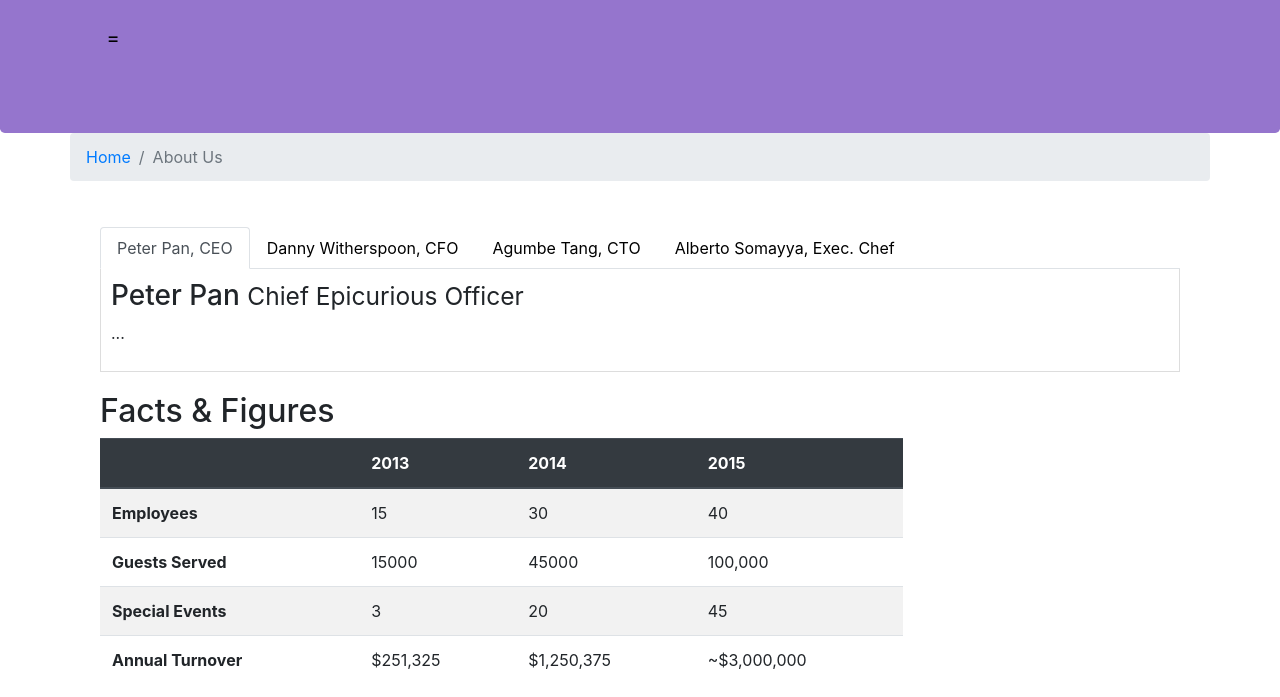
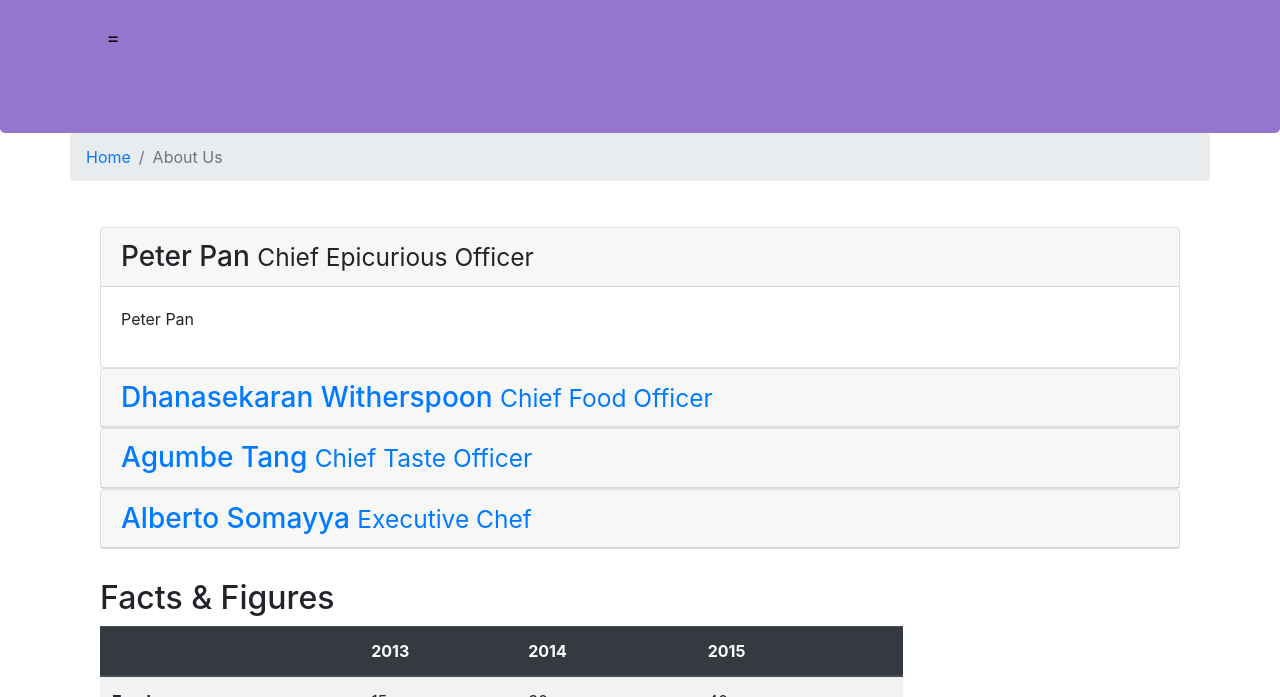
Before and after one commit to npmh310/exercise6_FER, a plain HTML site: page aboutus.html in a window 1280 px wide. Shown: the part 67-764 px from the top of the page. Drawn offline with nearby package versions, Linux system fonts and the light colour scheme.

Commit message:
ex15 accordion

```diff
--- a/aboutus.html
+++ b/aboutus.html
@@ -117,8 +117,82 @@
         </div>
 
         <div class="row row-content">
+          <div class="col-12">
+            <div id="accordion" style="margin-bottom: 30px">
+              <div class="card">
+                <div class="card-header" role="tab" id="peterhead">
+                  <h3 class="mb-0">
+                    <a data-toggle="collapse" data-target="#peter">
+                      Peter Pan <small>Chief Epicurious Officer</small>
+                    </a>
+                  </h3>
+                </div>
+                <div class="collapse show" id="peter" data-parent="#accordion">
+                  <div class="card-body">
+                    <p class="d-none d-sm-block">
+                      Peter Pan
+                    </p>
+                  </div>
+                </div>
+              </div>
+              <div class="card">
+                <div class="card-header" role="tab" id="dannyhead">
+                  <h3 class="mb-0">
+                    <a
+                      class="collapsed"
+                      data-toggle="collapse"
+                      data-target="#danny"
+                    >
+                      Dhanasekaran Witherspoon <small>Chief Food Officer</small>
+                    </a>
+                  </h3>
+                </div>
+                <div class="collapse" id="danny" data-parent="#accordion">
+                  <div class="card-body">
+                    <p class="d-none d-sm-block"> Dhanasekaran Witherspoon</p>
+                  </div>
+                </div>
+              </div>
+              <div class="card">
+                <div class="card-header" role="tab" id="agumbehead">
+                  <h3 class="mb-0">
+                    <a
+                      class="collapsed"
+                      data-toggle="collapse"
+                      data-target="#agumbe"
+                    >
+                      Agumbe Tang <small>Chief Taste Officer</small>
+                    </a>
+                  </h3>
+                </div>
+                <div class="collapse" id="agumbe" data-parent="#accordion">
+                  <div class="card-body">
+                    <p class="d-none d-sm-block">Agumbe Tang</p>
+                  </div>
+                </div>
+              </div>
+              <div class="card">
+                <div class="card-header" role="tab" id="albertohead">
+                  <h3 class="mb-0">
+                    <a
+                      class="collapsed"
+                      data-toggle="collapse"
+                      data-target="#alberto"
+                    >
+                      Alberto Somayya <small>Executive Chef</small>
+                    </a>
+                  </h3>
+                </div>
+                <div class="collapse" id="alberto" data-parent="#accordion">
+                  <div class="card-body">
+                    <p class="d-none d-sm-block">Alberto Somayya</p>
+                  </div>
+                </div>
+              </div>
+            </div>
+          </div>
 
-          <div class="col-12">
+          <!-- <div class="col-12">
             <ul class="nav nav-tabs">
               <li class="nav-item">
                 <a
@@ -150,20 +224,20 @@
                 <h3>Peter Pan <small>Chief Epicurious Officer</small></h3>
                 <p>...</p>
               </div>
-              <div role="tabpanel" class="tab-pane " id="danny">
+              <div role="tabpanel" class="tab-pane" id="danny">
                 <h3>Danny Pan <small>Chief Epicurious Officer</small></h3>
                 <p>...</p>
               </div>
-              <div role="tabpanel" class="tab-pane " id="agumbe">
+              <div role="tabpanel" class="tab-pane" id="agumbe">
                 <h3>Agumbe Pan <small>Chief Epicurious Officer</small></h3>
                 <p>...</p>
               </div>
-              <div role="tabpanel" class="tab-pane " id="alberto">
+              <div role="tabpanel" class="tab-pane" id="alberto">
                 <h3>Alberto Pan <small>Chief Epicurious Officer</small></h3>
                 <p>...</p>
               </div>
             </div>
-          </div>
+          </div> -->
 
           <div class="col-12 col-sm-9">
             <h2>Facts &amp; Figures</h2>
@@ -243,9 +317,7 @@
               </div>
             </div>
           </div>
-          <div class="col-12 col-sm-3">
-
-          </div>
+          <div class="col-12 col-sm-3"></div>
         </div>
       </div>
     </section>
```
